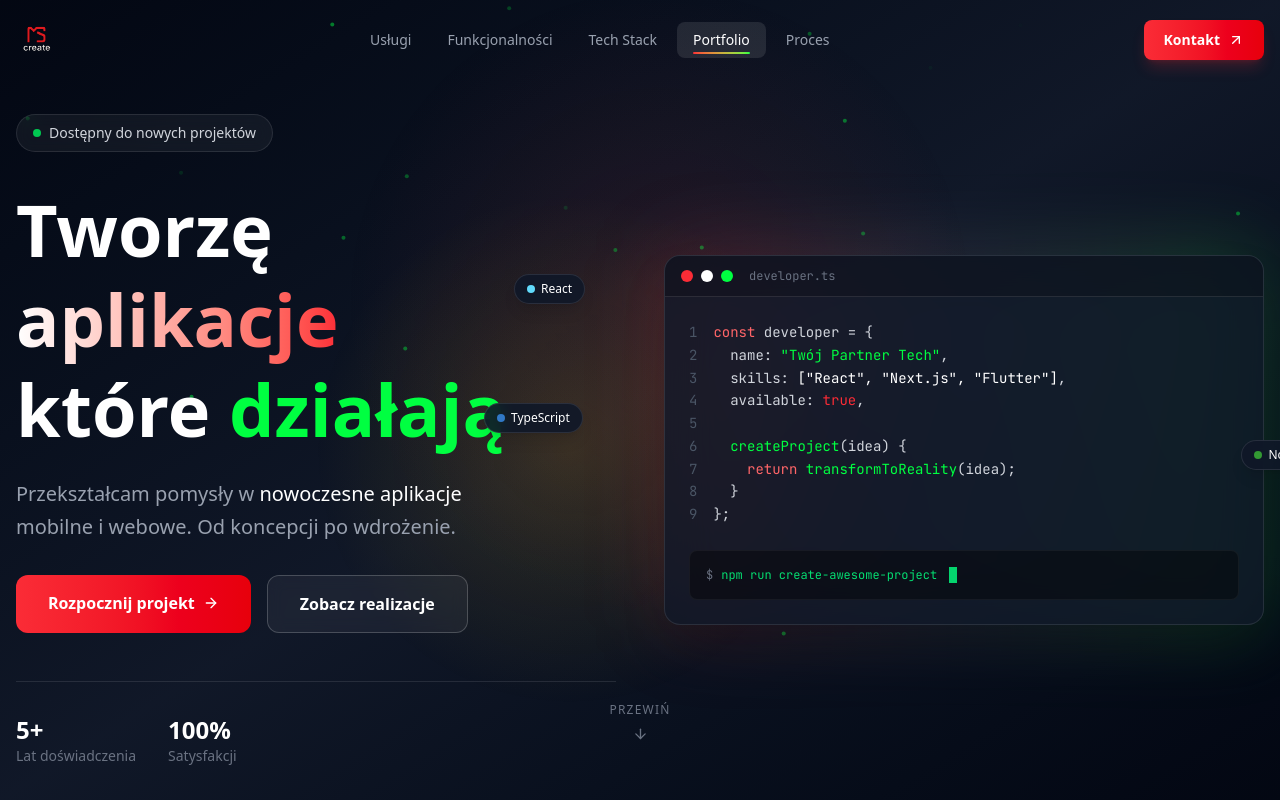
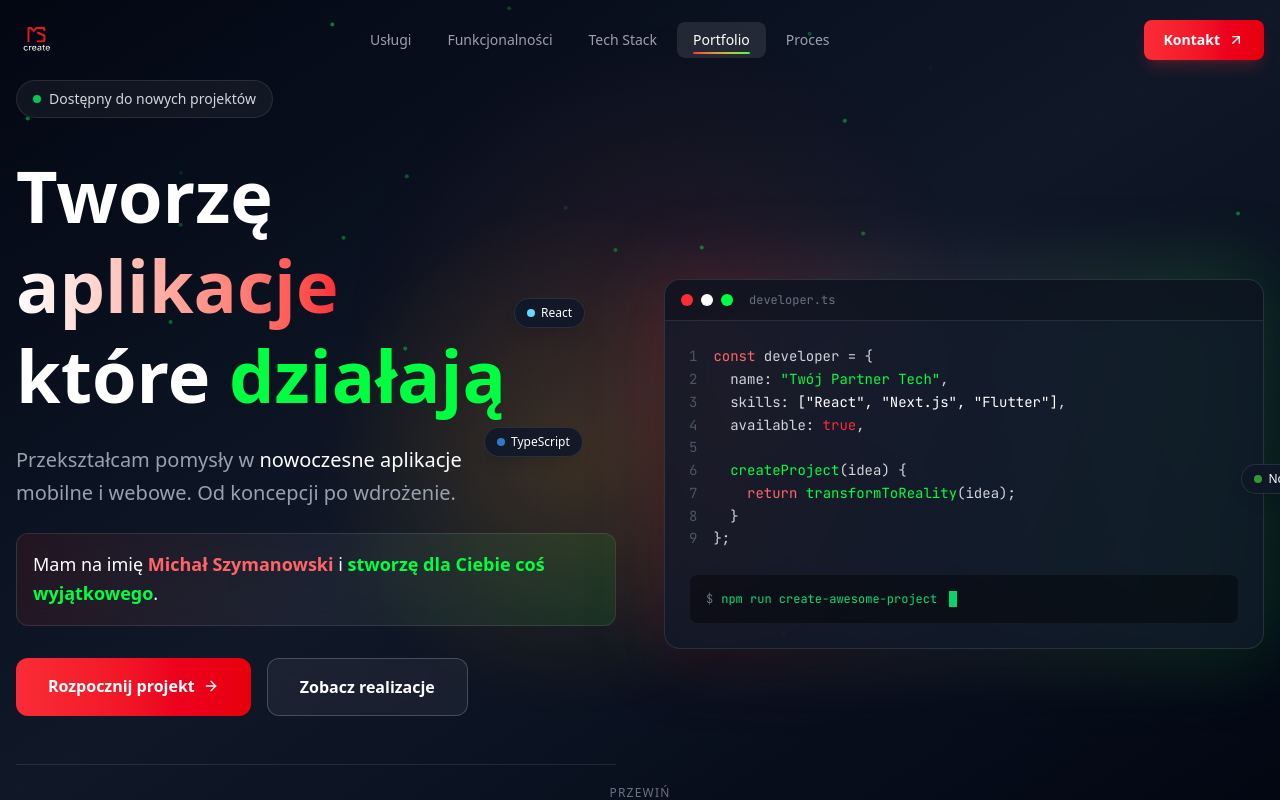
Before and after one commit to Cocid85/wizytowka, a Next.js app: page / in a window 1280 px wide. Shown: the top 800 px of the page. Built offline with nearby package versions, Linux system fonts and the light colour scheme.

Commit message:
Dodano informację o Michale Szymanowskim w sekcjach Hero i Kontakt

```diff
--- a/src/components/sections/ContactSection.tsx
+++ b/src/components/sections/ContactSection.tsx
@@ -261,9 +261,18 @@ export default function ContactSection() {
           <h2 className="text-4xl md:text-5xl font-bold mb-4">
             <span className="text-gradient">Kontakt</span>
           </h2>
-          <p className="text-xl text-gray-400 max-w-2xl mx-auto">
+          <p className="text-xl text-gray-400 max-w-2xl mx-auto mb-4">
             Masz projekt? Porozmawiajmy o tym, jak mogę pomóc
           </p>
+          <motion.p
+            className="text-lg text-white max-w-2xl mx-auto"
+            initial={{ opacity: 0, y: 10 }}
+            animate={inView ? { opacity: 1, y: 0 } : {}}
+            transition={{ delay: 0.3, duration: 0.6 }}
+          >
+            Mam na imię <span className="font-bold text-red-400">Michał Szymanowski</span> i{' '}
+            <span className="text-[#00ff41] font-semibold">stworzę dla Ciebie coś wyjątkowego</span>.
+          </motion.p>
         </motion.div>
 
         <div className="grid md:grid-cols-2 gap-12 max-w-6xl mx-auto">
--- a/src/components/sections/HeroSection.tsx
+++ b/src/components/sections/HeroSection.tsx
@@ -187,7 +187,7 @@ export default function HeroSection() {
 
             {/* Description */}
             <motion.p
-              className="text-xl text-gray-400 mb-8 leading-relaxed max-w-lg"
+              className="text-xl text-gray-400 mb-6 leading-relaxed max-w-lg"
               initial={{ opacity: 0, y: 20 }}
               animate={{ opacity: 1, y: 0 }}
               transition={{ delay: 0.5, duration: 0.6 }}
@@ -195,6 +195,19 @@ export default function HeroSection() {
               Przekształcam pomysły w <span className="text-white font-medium">nowoczesne aplikacje</span> mobilne
               i webowe. Od koncepcji po wdrożenie.
             </motion.p>
+
+            {/* Personal introduction */}
+            <motion.div
+              className="mb-8 p-4 rounded-xl bg-gradient-to-r from-red-500/10 via-white/5 to-[#00ff41]/10 border border-white/10 backdrop-blur-sm"
+              initial={{ opacity: 0, y: 20 }}
+              animate={{ opacity: 1, y: 0 }}
+              transition={{ delay: 0.6, duration: 0.6 }}
+            >
+              <p className="text-lg text-white leading-relaxed">
+                Mam na imię <span className="font-bold text-red-400">Michał Szymanowski</span> i{' '}
+                <span className="text-[#00ff41] font-semibold">stworzę dla Ciebie coś wyjątkowego</span>.
+              </p>
+            </motion.div>
 
             {/* CTA Buttons */}
             <motion.div
```
